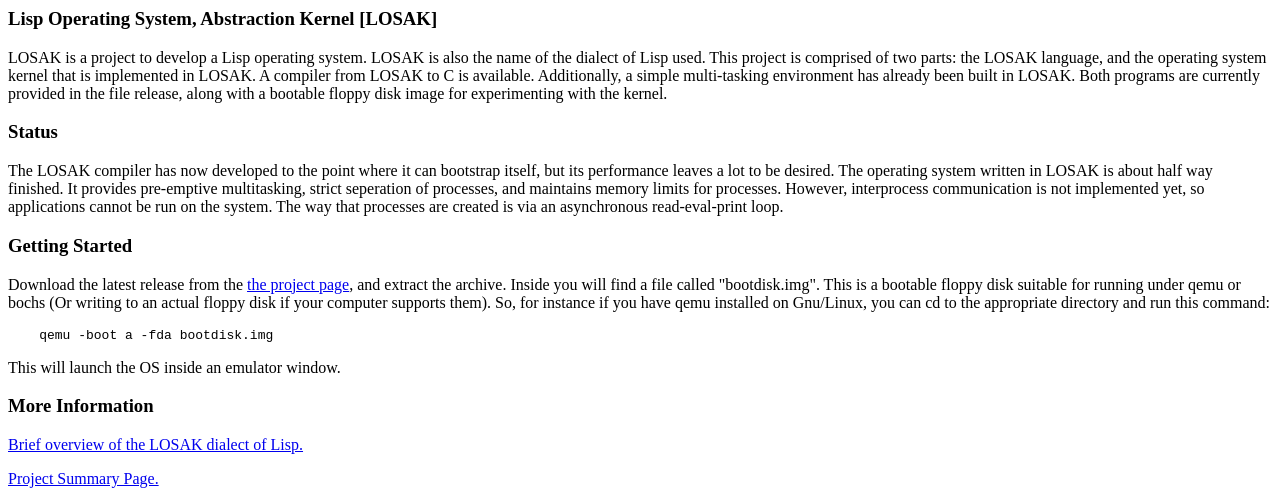
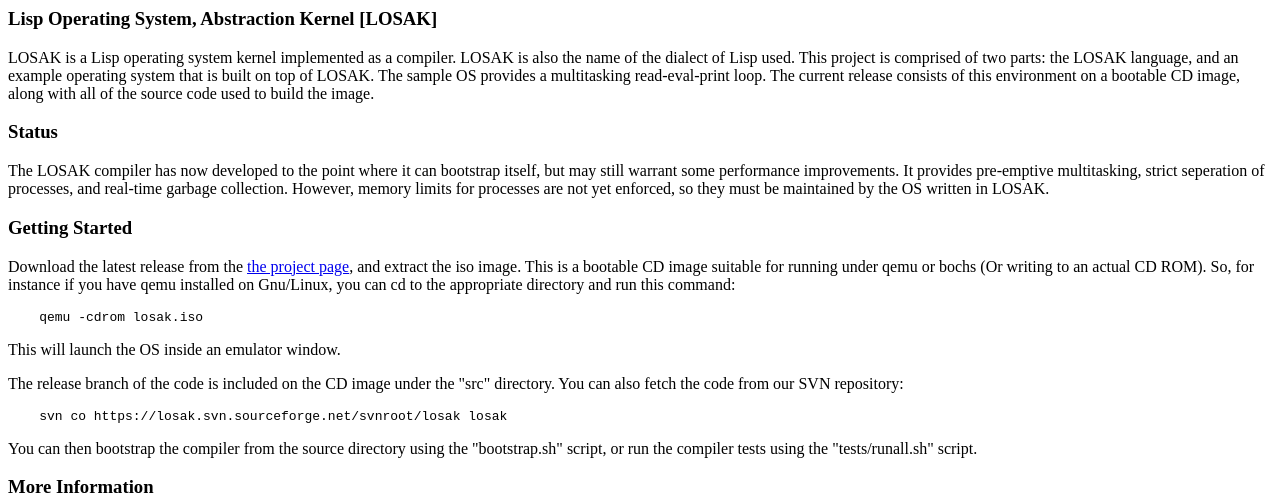
Before and after one commit to ojarjur/losak, a plain HTML site: page www/index.html in a window 1280 px wide. Shown: the top 501 px of the page. Drawn offline with Linux system fonts and the light colour scheme.

Commit message:
Updated the website

```diff
--- a/www/index.html
+++ b/www/index.html
@@ -1,39 +1,45 @@
 <html>
 <head>
-<title>LOSAK: A prototype Lisp OS</title>
+<title>LOSAK: A Lisp OS kernel as a compiler</title>
 </head>
 <body bgcolor="white">
 <h3>Lisp Operating System, Abstraction Kernel [LOSAK]</h3>
 <p>
-LOSAK is a project to develop a Lisp operating system. LOSAK is also
-the name of the dialect of Lisp used. This project is comprised of two
-parts: the LOSAK language, and the operating system kernel that is implemented
-in LOSAK. A compiler from LOSAK to C is available. Additionally, a simple
-multi-tasking environment has already been built in LOSAK. Both programs
-are currently provided in the file release, along with a bootable floppy disk
-image for experimenting with the kernel.
+LOSAK is a Lisp operating system kernel implemented as a compiler. LOSAK is
+also the name of the dialect of Lisp used. This project is comprised of two
+parts: the LOSAK language, and an example operating system that is built
+on top of LOSAK. The sample OS provides a multitasking read-eval-print loop.
+The current release consists of this environment on a bootable CD image, along
+with all of the source code used to build the image.
 </p>
 
 <h3>Status</h3>
 <p>
 The LOSAK compiler has now developed to the point where it can bootstrap
-itself, but its performance leaves a lot to be desired. The operating system
-written in LOSAK is about half way finished. It provides pre-emptive
-multitasking, strict seperation of processes, and maintains memory limits for
-processes. However, interprocess communication is not implemented yet, so
-applications cannot be run on the system. The way that processes are created
-is via an asynchronous read-eval-print loop.
+itself, but may still warrant some performance improvements. It provides
+pre-emptive multitasking, strict seperation of processes, and real-time
+garbage collection. However, memory limits for processes are not yet enforced,
+so they must be maintained by the OS written in LOSAK.
 </p>
 
 <h3>Getting Started</h3>
 <p>
-Download the latest release from the <a href="http://sourceforge.net/projects/losak/">the project page</a>, and extract the archive. Inside you will find a file called "bootdisk.img". This is a bootable floppy disk suitable for running under qemu or bochs (Or writing to an actual floppy disk if your computer supports them). So, for instance if you have qemu installed on Gnu/Linux, you can cd to the appropriate directory and run this command:
+Download the latest release from the <a href="http://sourceforge.net/projects/losak/">the project page</a>, and extract the iso image. This is a bootable CD image suitable for running under qemu or bochs (Or writing to an actual CD ROM). So, for instance if you have qemu installed on Gnu/Linux, you can cd to the appropriate directory and run this command:
 </p>
 <pre>
-    qemu -boot a -fda bootdisk.img
+    qemu -cdrom losak.iso
 </pre>
 <p>
 This will launch the OS inside an emulator window.
+</p>
+<p>
+The release branch of the code is included on the CD image under the "src" directory. You can also fetch the code from our SVN repository:
+</p>
+<pre>
+    svn co https://losak.svn.sourceforge.net/svnroot/losak losak
+</pre>
+<p>
+You can then bootstrap the compiler from the source directory using the "bootstrap.sh" script, or run the compiler tests using the "tests/runall.sh" script.
 </p>
 
 <h3>More Information</h3>
```
